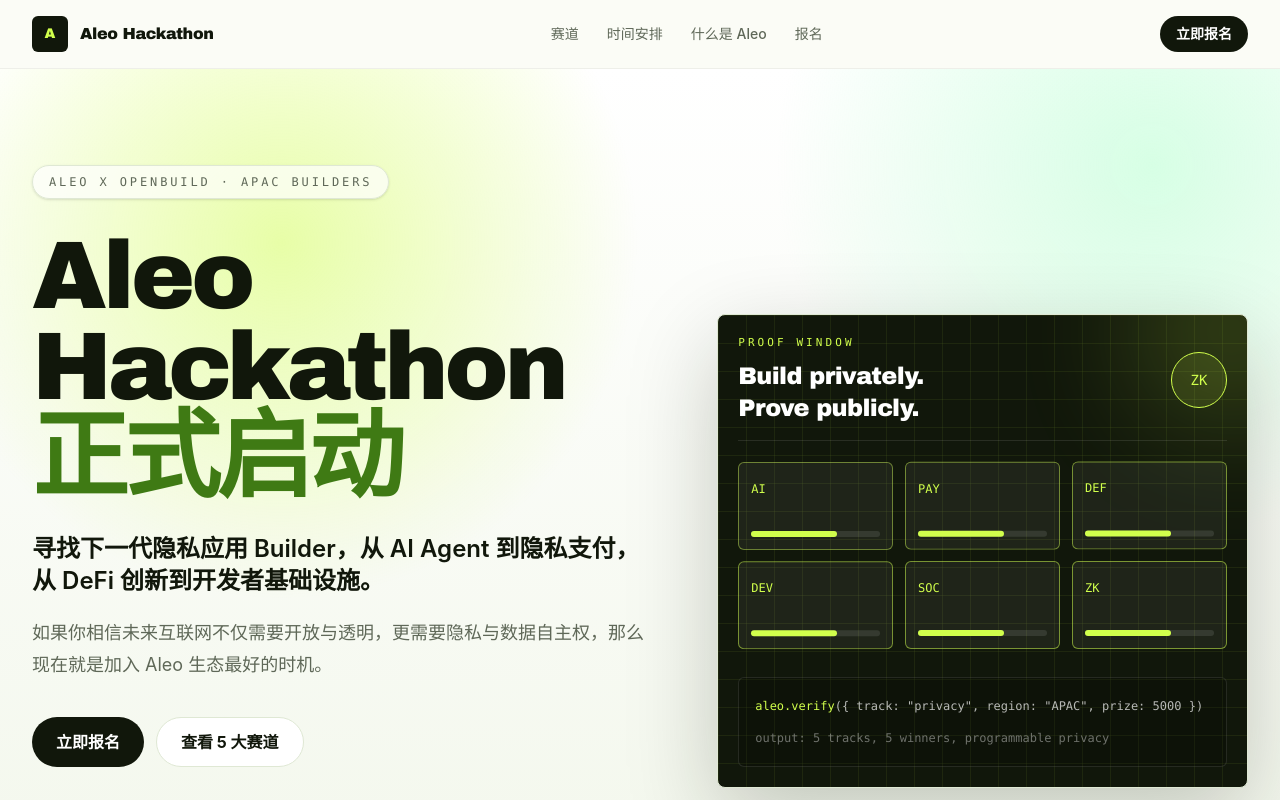
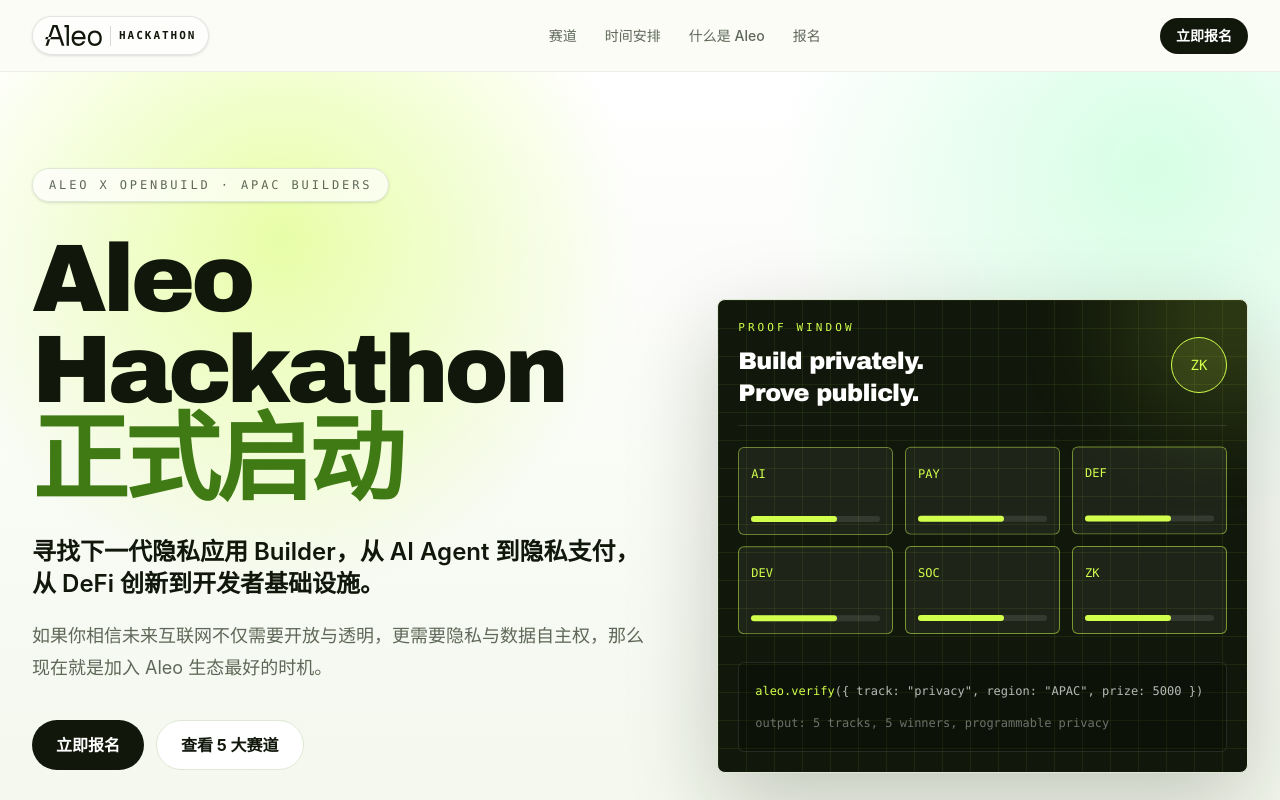
Before and after one commit to dajiangjunok/aleo-hackathon, a Next.js app: page / in a window 1280 px wide. Shown: the top 800 px of the page. Built offline with nearby package versions, Linux system fonts and the light colour scheme.

Commit message:
style: logo

```diff
--- a/src/app/page.tsx
+++ b/src/app/page.tsx
@@ -219,12 +219,20 @@
     <main className="min-h-screen bg-[var(--background)] text-[var(--ink)]">
       <nav className="sticky top-0 z-50 border-b border-black/5 bg-[var(--background)]/85 backdrop-blur-xl">
         <div className="mx-auto flex max-w-7xl items-center justify-between px-5 py-4 sm:px-8">
-          <a href="#top" className="flex items-center gap-3">
-            <span className="grid size-9 place-items-center rounded-[6px] bg-[var(--ink)] font-display text-sm font-black text-[var(--aleo-green)]">
-              A
-            </span>
-            <span className="font-display text-base font-black tracking-tight">
-              Aleo Hackathon
+          <a
+            href="#top"
+            className="group inline-flex items-center gap-2 rounded-full border border-black/10 bg-white/70 px-3 py-2 shadow-sm transition hover:-translate-y-0.5 hover:border-[var(--aleo-green)] hover:bg-white"
+          >
+            <span
+              aria-hidden="true"
+              className="block h-[21px] w-[57px] bg-[var(--ink)] [mask-image:url(/logo.svg)] [mask-position:center] [mask-repeat:no-repeat] [mask-size:contain] [-webkit-mask-image:url(/logo.svg)] [-webkit-mask-position:center] [-webkit-mask-repeat:no-repeat] [-webkit-mask-size:contain]"
+            />
+            <span
+              aria-hidden="true"
+              className="h-5 w-px bg-black/15 transition group-hover:bg-[var(--aleo-green)]"
+            />
+            <span className="font-mono text-[11px] font-bold uppercase leading-none tracking-[0.18em] text-[var(--ink)]">
+              Hackathon
             </span>
           </a>
           <div className="hidden items-center gap-7 text-sm font-medium text-[var(--muted)] md:flex">
@@ -301,7 +309,7 @@
                   <p className="font-mono text-[11px] uppercase tracking-[0.18em] text-[var(--muted)]">
                     {label}
                   </p>
-                  <p className="mt-2 font-display text-2xl font-black tracking-tight">
+                  <p className="mt-2 font-display text-xl font-black tracking-tight">
                     {value}
                   </p>
                 </div>
```
Also changed, not shown: public/logo.svg (added).
